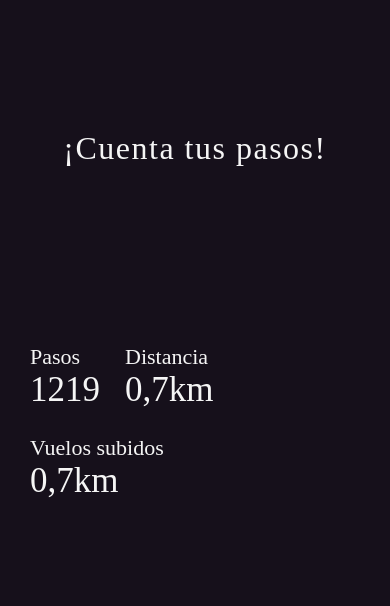
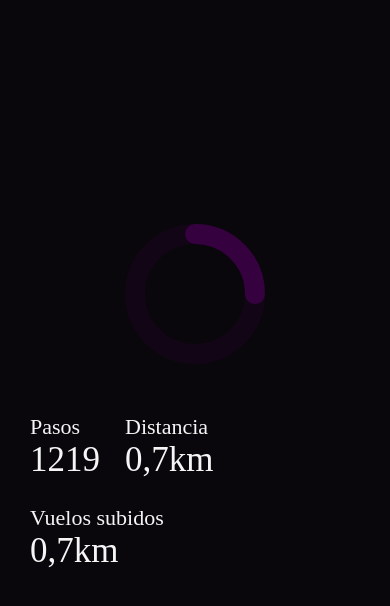
Before and after one commit to 0Memo/step-counter, a React Native app: screen / in a window 390 px wide. Shown: the top 606 px of the page. Built offline with nearby package versions, Linux system fonts and the light colour scheme.

Commit message:
updated app w/ svg logic

```diff
--- a/App.tsx
+++ b/App.tsx
@@ -2,6 +2,7 @@ import { StatusBar } from 'expo-status-bar';
 import { StyleSheet, Text, View } from 'react-native';
 import FontsLoaded from './src/components/fontLoaded';
 import Value from './src/components/Value';
+import RingProgress from './src/components/RingProgress';
 
 export default function App() {
   if (!FontsLoaded) {
@@ -10,9 +11,11 @@ export default function App() {
 
   return (
     <View style={styles.container}>
-      <View style={styles.mainTitle}>
+      {/* <View style={styles.mainTitle}>
         <Text style={styles.boldText}>¡Cuenta tus pasos!</Text>
-      </View>
+      </View> */}
+
+      <RingProgress progress={ 0.25 } />
 
       <View style={styles.values}>
         <Value label='Pasos' value='1219' />
@@ -29,7 +32,7 @@ export default function App() {
 const styles = StyleSheet.create({
   container: {
     flex: 1,
-    backgroundColor: '#16101b',
+    backgroundColor: '#0a070c',
     // alignItems: 'center',
     justifyContent: 'center',
     padding: 30,
@@ -38,6 +41,7 @@ const styles = StyleSheet.create({
     flexDirection: 'row',
     gap: 25,
     flexWrap: 'wrap',
+    marginVertical: 50
   },
   mainTitle: {
     position: "absolute",
--- a/package.json
+++ b/package.json
@@ -13,12 +13,14 @@
     "expo-font": "^13.0.1",
     "expo-status-bar": "~2.0.0",
     "react": "18.3.1",
-    "react-native": "0.76.3"
+    "react-native": "0.76.3",
+    "react-native-svg": "^15.8.0"
   },
   "devDependencies": {
     "@babel/core": "^7.25.2",
     "@types/react": "~18.3.12",
     "@types/react-native": "^0.72.8",
+    "react-native-svg-transformer": "^1.5.0",
     "typescript": "^5.3.3"
   },
   "private": true
--- /dev/null
+++ b/src/components/RingProgress.tsx
@@ -0,0 +1,53 @@
+import React from 'react';
+import { View } from 'react-native';
+import Svg, { Circle } from 'react-native-svg';
+
+type RingProgressProps = {
+    radius?: number;
+    strokeWidth?: number;
+    progress: number;
+}
+
+const color = '#36013F';
+
+const RingProgress = ({ radius = 70, strokeWidth = 20, progress }: RingProgressProps) => {
+    const innerRadius = radius - strokeWidth / 2;
+    const circumference = 2 * Math.PI * innerRadius;
+
+    return (
+    <View
+        style={{
+            width: radius * 2,
+            height: radius * 2,
+            alignSelf: 'center'
+        }}
+    >
+        <Svg>
+            <Circle
+                cx={ radius }
+                cy={ radius }
+                r={ innerRadius }
+                strokeWidth={ strokeWidth }
+                stroke={ color }
+                fill={ 'transparent' }
+                opacity={ 0.2 }
+            />
+            <Circle
+                originX={ radius }
+                originY={ radius }
+                cx={ radius }
+                cy={ radius }
+                r={ innerRadius }
+                strokeWidth={ strokeWidth }
+                stroke={ color }
+                fill={ 'transparent' }
+                strokeDasharray={ [circumference * progress, circumference] }
+                strokeLinecap='round'
+                rotation='-90'
+            />
+        </Svg>
+    </View>
+    )
+}
+
+export default RingProgress
```
Also changed, not shown: metro.config.js (added, +18 -0 lines), 1 other file (tests, documents, lock files or other folders).
